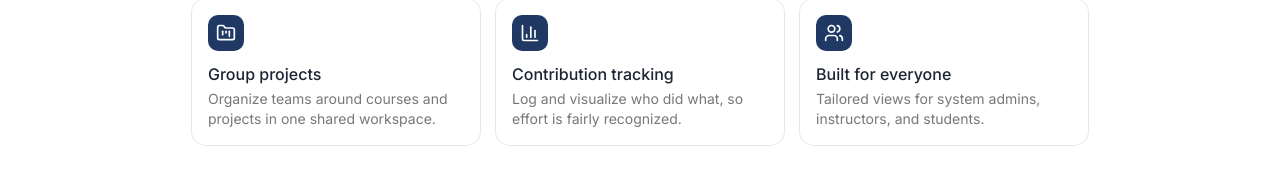
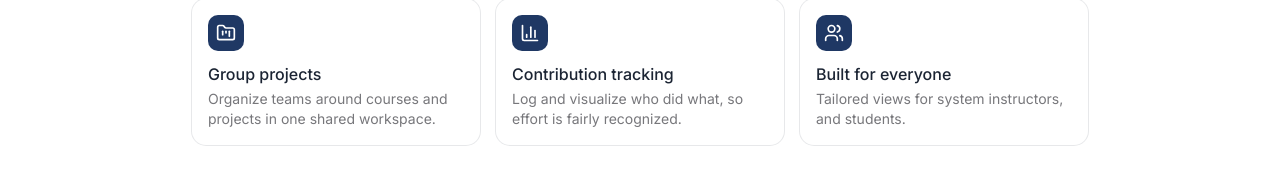
Before and after one commit to yvettegahamanyi/collabtrack_frontend, a Next.js app: page / in a window 1280 px wide. Shown: the part 478-657 px from the top of the page. Built offline with nearby package versions, Linux system fonts and the light colour scheme.

Commit message:
fix: app icon

```diff
--- a/app/layout.tsx
+++ b/app/layout.tsx
@@ -12,12 +12,12 @@ const inter = Inter({
 
 export const metadata: Metadata = {
   title: {
-    default: `${APP_NAME} — Track group project contributions`,
+    default: `${APP_NAME}`,
     template: `%s · ${APP_NAME}`,
   },
   description:
     "CollabTrack helps students and instructors track individual contributions to group work and group projects.",
-  icons: { icon: "/images/collabTrackLogo.png" },
+  icons: { icon: "/images/collabTrackLogo.svg" },
 };
 
 export default function RootLayout({
--- a/app/login/page.tsx
+++ b/app/login/page.tsx
@@ -183,9 +183,9 @@ export default function LoginPage() {
         </CardContent>
       </Card>
 
-      <p className="mt-6 text-center text-xs text-muted-foreground">
+      {/* <p className="mt-6 text-center text-xs text-muted-foreground">
         © {new Date().getFullYear()} {APP_NAME} v2.4.1. All rights reserved.
-      </p>
+      </p> */}
     </AuthLayout>
   );
 }
--- a/app/page.tsx
+++ b/app/page.tsx
@@ -27,7 +27,7 @@ const features = [
   {
     icon: Users,
     title: "Built for everyone",
-    description: "Tailored views for system admins, instructors, and students.",
+    description: "Tailored views for system instructors, and students.",
   },
 ];
 
```
Also changed, not shown: 1 other file (tests, documents, lock files or other folders).
